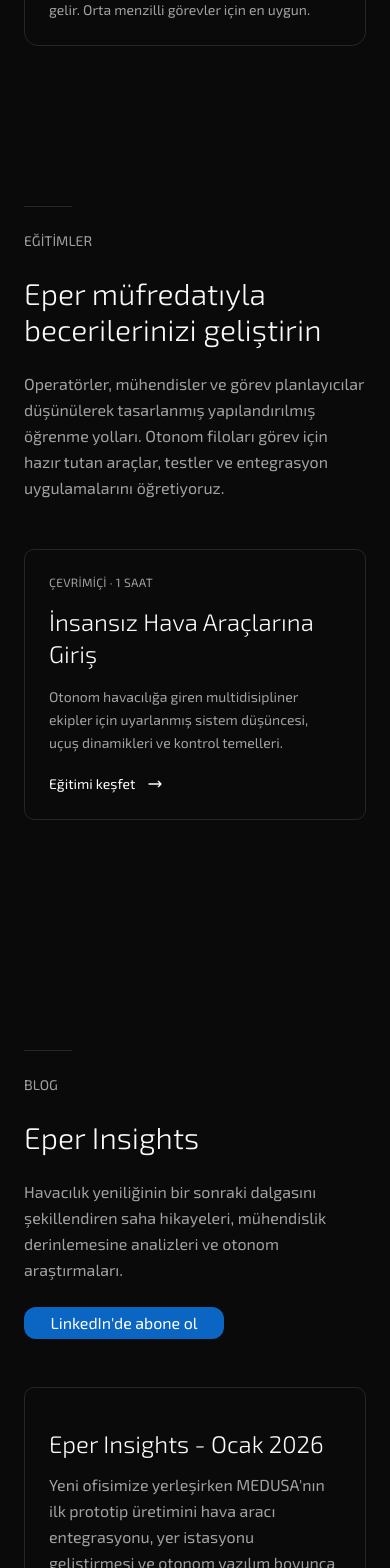
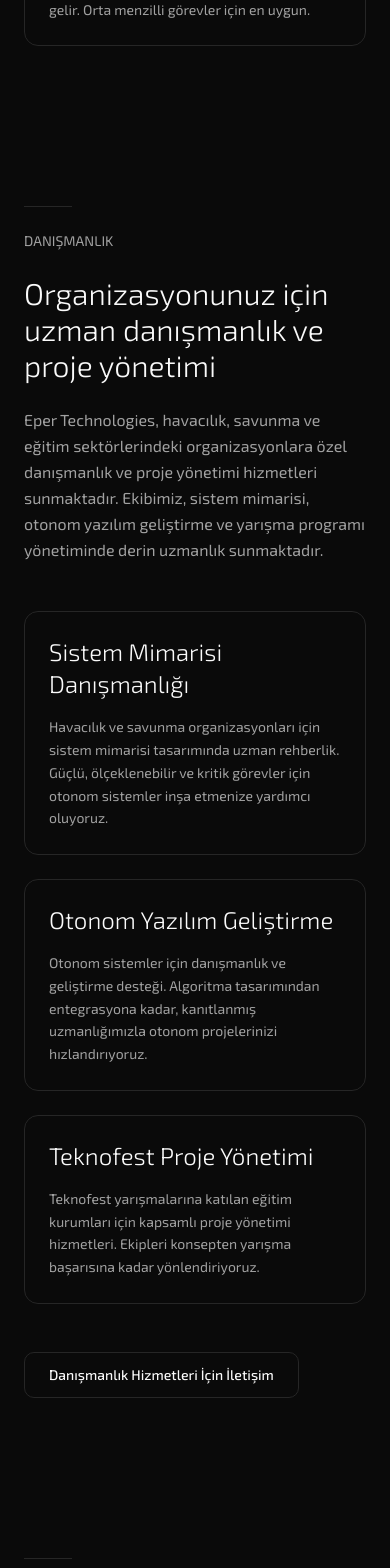
Before and after one commit to cengizhandogan-source/EperTechnologies, a Next.js app: page /tr in a window 390 px wide. Shown: the part 2700-4268 px from the top of the page. Built offline with nearby package versions, Linux system fonts and the light colour scheme.

Commit message:
added services section

```diff
--- a/app/[locale]/page.tsx
+++ b/app/[locale]/page.tsx
@@ -16,8 +16,8 @@ export default function Home() {
     "hero",
     "mission",
     "technologies",
+    "consulting",
     "courses",
-    "publications",
     "blog",
     "team",
     "careers",
@@ -28,6 +28,7 @@ export default function Home() {
   const sectors = Object.values(t.raw('home.hero.sectors'))
   const teamMembers = t.raw('home.team.members')
   const technologyPrograms = t.raw('home.technologies.programs')
+  const consultingServices = t.raw('home.consulting.services')
   const blogPosts = t.raw('home.blog.posts')
   const courses = t.raw('home.courses.list')
 
@@ -192,7 +193,41 @@ export default function Home() {
             </div>
           </div>
         </section>
-        <section id="courses" ref={(el) => (sectionsRef.current[3] = el)} className="min-h-screen py-20 sm:py-32 opacity-0">
+
+        <section id="consulting" ref={(el) => (sectionsRef.current[3] = el)} className="min-h-screen py-20 sm:py-32 opacity-0">
+          <div className="space-y-12 sm:space-y-16">
+            <div className="space-y-6 max-w-3xl">
+              <div className="h-px w-12 bg-border" aria-hidden="true"></div>
+              <div className="text-sm text-muted-foreground font-mono">{t('home.consulting.label')}</div>
+              <h2 className="text-3xl sm:text-4xl font-light">{t('home.consulting.title')}</h2>
+              <p className="text-muted-foreground leading-relaxed">
+                {t('home.consulting.description')}
+              </p>
+            </div>
+
+            <div className="grid grid-cols-1 sm:grid-cols-2 lg:grid-cols-3 gap-6 sm:gap-10">
+              {consultingServices.map((service) => (
+                <article
+                  key={service.title}
+                  className="border border-border rounded-xl p-6 sm:p-8 transition-all duration-500 hover:border-muted-foreground/60 hover:-translate-y-1"
+                >
+                  <h3 className="text-2xl font-light text-foreground">{service.title}</h3>
+                  <p className="mt-4 text-sm text-muted-foreground leading-relaxed">{service.description}</p>
+                </article>
+              ))}
+            </div>
+
+            <div className="flex justify-start">
+              <a
+                href="mailto:info@eperteknoloji.com"
+                className="inline-flex items-center px-6 py-3 border border-border rounded-lg text-sm font-medium text-foreground transition-all duration-300 hover:border-muted-foreground hover:bg-muted/50"
+              >
+                {t('home.consulting.cta')}
+              </a>
+            </div>
+          </div>
+        </section>
+        <section id="courses" ref={(el) => (sectionsRef.current[4] = el)} className="min-h-screen py-20 sm:py-32 opacity-0">
           <div className="space-y-12 sm:space-y-16">
             <div className="space-y-6 max-w-3xl">
               <div className="h-px w-12 bg-border" aria-hidden="true"></div>
@@ -275,7 +310,7 @@ export default function Home() {
           </div>
         </section> */}
 
-        <section id="blog" ref={(el) => (sectionsRef.current[5] = el)} className="min-h-screen py-20 sm:py-32 opacity-0">
+        <section id="blog" ref={(el) => (sectionsRef.current[6] = el)} className="min-h-screen py-20 sm:py-32 opacity-0">
           <div className="space-y-12 sm:space-y-16">
             <div className="space-y-6 max-w-3xl">
               <div className="h-px w-12 bg-border" aria-hidden="true"></div>
@@ -329,7 +364,7 @@ export default function Home() {
           </div>
         </section>
 
-        <section id="team" ref={(el) => (sectionsRef.current[6] = el)} className="min-h-screen py-20 sm:py-32 opacity-0">
+        <section id="team" ref={(el) => (sectionsRef.current[7] = el)} className="min-h-screen py-20 sm:py-32 opacity-0">
           <div className="space-y-12 sm:space-y-16">
             <div className="space-y-6 max-w-3xl">
               <div className="h-px w-12 bg-border" aria-hidden="true"></div>
@@ -354,7 +389,7 @@ export default function Home() {
           </div>
         </section>
 
-        <section id="careers" ref={(el) => (sectionsRef.current[7] = el)} className="py-20 sm:py-32 opacity-0">
+        <section id="careers" ref={(el) => (sectionsRef.current[8] = el)} className="py-20 sm:py-32 opacity-0">
           <div className="space-y-12 sm:space-y-16">
             <div className="space-y-6 max-w-3xl">
               <div className="h-px w-12 bg-border" aria-hidden="true"></div>
@@ -398,7 +433,7 @@ export default function Home() {
           </div>
         </section>
 
-        <section id="partners" ref={(el) => (sectionsRef.current[8] = el)} className="py-20 sm:py-32 opacity-0">
+        <section id="partners" ref={(el) => (sectionsRef.current[9] = el)} className="py-20 sm:py-32 opacity-0">
           <div className="space-y-6 sm:space-y-8 max-w-3xl">
             <div className="h-px w-12 bg-border" aria-hidden="true"></div>
             <div className="text-sm text-muted-foreground font-mono">{t('home.partners.label')}</div>
@@ -409,7 +444,7 @@ export default function Home() {
           </div>
         </section>
 
-        <section id="contact" ref={(el) => (sectionsRef.current[9] = el)} className="py-20 sm:py-32 opacity-0">
+        <section id="contact" ref={(el) => (sectionsRef.current[10] = el)} className="py-20 sm:py-32 opacity-0">
           <div className="space-y-6 sm:space-y-8">
             <div className="h-px w-12 bg-border" aria-hidden="true"></div>
             <div className="text-sm text-muted-foreground font-mono uppercase tracking-wide">{t('home.contact.label')}</div>
@@ -516,11 +551,63 @@ export default function Home() {
               </div>
 
               <div className="flex flex-wrap items-center gap-4 text-sm text-muted-foreground">
+                <button
+                  onClick={() => document.getElementById('mission')?.scrollIntoView({ behavior: "smooth" })}
+                  className="hover:text-foreground transition-colors duration-300"
+                  type="button"
+                >
+                  {t('common.nav.mission')}
+                </button>
+                <button
+                  onClick={() => document.getElementById('technologies')?.scrollIntoView({ behavior: "smooth" })}
+                  className="hover:text-foreground transition-colors duration-300"
+                  type="button"
+                >
+                  {t('common.nav.technologies')}
+                </button>
+                <button
+                  onClick={() => document.getElementById('courses')?.scrollIntoView({ behavior: "smooth" })}
+                  className="hover:text-foreground transition-colors duration-300"
+                  type="button"
+                >
+                  {t('common.nav.courses')}
+                </button>
+                <button
+                  onClick={() => document.getElementById('blog')?.scrollIntoView({ behavior: "smooth" })}
+                  className="hover:text-foreground transition-colors duration-300"
+                  type="button"
+                >
+                  {t('common.nav.blog')}
+                </button>
+                <button
+                  onClick={() => document.getElementById('team')?.scrollIntoView({ behavior: "smooth" })}
+                  className="hover:text-foreground transition-colors duration-300"
+                  type="button"
+                >
+                  {t('common.nav.team')}
+                </button>
+                <Link href="/careers" className="hover:text-foreground transition-colors duration-300">
+                  {t('common.nav.careers')}
+                </Link>
+                <button
+                  onClick={() => document.getElementById('partners')?.scrollIntoView({ behavior: "smooth" })}
+                  className="hover:text-foreground transition-colors duration-300"
+                  type="button"
+                >
+                  {t('common.nav.partners')}
+                </button>
+                <button
+                  onClick={() => document.getElementById('contact')?.scrollIntoView({ behavior: "smooth" })}
+                  className="hover:text-foreground transition-colors duration-300"
+                  type="button"
+                >
+                  {t('common.nav.contact')}
+                </button>
                 <Link href="/privacy" className="hover:text-foreground transition-colors duration-300">
                   {t('common.footer.privacy')}
                 </Link>
-                <Link href="mailto:info@eperteknoloji.com" className="hover:text-foreground transition-colors duration-300">
-                  {t('common.footer.contactLink')}
+                <Link href="/workplace-policy" className="hover:text-foreground transition-colors duration-300">
+                  {t('common.footer.workplacePolicy')}
                 </Link>
                 <Link
                   href="/Eper%20Teknoloji_Kurumsal_Kimlik.pdf"
--- a/messages/en.json
+++ b/messages/en.json
@@ -7,6 +7,7 @@
     "nav": {
       "mission": "MISSION",
       "technologies": "TECHNOLOGIES",
+      "consulting": "SERVICES",
       "courses": "COURSES",
       "publications": "PUBLICATIONS",
       "blog": "BLOG",
@@ -20,6 +21,7 @@
       "address": "Maltepe, Çırpıcı Yolu A Sk. No:1, 34010 Zeytinburnu/İstanbul Ofis: 604",
       "privacy": "Privacy",
       "contactLink": "Contact",
+      "workplacePolicy": "Workplace Policy",
       "brandGuidelines": "Brand Guidelines"
     },
     "actions": {
@@ -63,6 +65,26 @@
           "description": "Modular medium sized UAV. Carries design similarities with MEDUSA but without the parasite UAVs and increased control authority. Most suitable for medium ranged missions."
         }
       ]
+    },
+    "consulting": {
+      "label": "CONSULTING",
+      "title": "Expert consulting and project management for your organization",
+      "description": "Eper Technologies provides specialized consulting and project management services to organizations across aerospace, defense, and education sectors. Our team brings deep expertise in system architecture, autonomy software development, and competition program management.",
+      "services": [
+        {
+          "title": "System Architecture Consulting",
+          "description": "Expert guidance on system architecture design for aerospace and defense organizations. We help you build robust, scalable, and mission-critical autonomous systems."
+        },
+        {
+          "title": "Autonomy Software Development",
+          "description": "Consulting and development support for autonomous systems. From algorithm design to integration, we accelerate your autonomy projects with proven expertise."
+        },
+        {
+          "title": "Teknofest Project Management",
+          "description": "Comprehensive project management services for educational institutions participating in Teknofest competitions. We guide teams from concept to competition success."
+        }
+      ],
+      "cta": "Contact for Consulting Services"
     },
     "courses": {
       "label": "COURSES",
@@ -261,5 +283,11 @@
   "notFound": {
     "title": "Page Not Found",
     "description": "Sorry, we can't find the page you're looking for."
+  },
+  "workplacePolicy": {
+    "title": "Workplace Policy",
+    "subtitle": "On-Site Work Policy at Eper Technologies",
+    "content": "On-site work at Eper Technology means all technical staff must perform their duties physically at company facilities. Remote or hybrid arrangements are not standard. The policy aims for efficient collaboration and faster hardware iteration.",
+    "backToHome": "Back to homepage"
   }
 }
--- a/messages/tr.json
+++ b/messages/tr.json
@@ -7,6 +7,7 @@
     "nav": {
       "mission": "MİSYON",
       "technologies": "TEKNOLOJİLER",
+      "consulting": "HİZMETLER",
       "courses": "EĞİTİMLER",
       "publications": "YAYINLAR",
       "blog": "BLOG",
@@ -20,6 +21,7 @@
       "address": "Maltepe, Çırpıcı Yolu A Sk. No:1, 34010 Zeytinburnu/İstanbul Ofis: 604",
       "privacy": "Gizlilik",
       "contactLink": "İletişim",
+      "workplacePolicy": "Çalışma Politikası",
       "brandGuidelines": "Marka Rehberi"
     },
     "actions": {
@@ -63,6 +65,26 @@
           "description": "Modüler orta boy İHA. MEDUSA ile tasarım benzerlikleri taşır ancak parazit İHA'lar olmadan ve artırılmış kontrol otoritesiyle gelir. Orta menzilli görevler için en uygun."
         }
       ]
+    },
+    "consulting": {
+      "label": "DANIŞMANLIK",
+      "title": "Organizasyonunuz için uzman danışmanlık ve proje yönetimi",
+      "description": "Eper Technologies, havacılık, savunma ve eğitim sektörlerindeki organizasyonlara özel danışmanlık ve proje yönetimi hizmetleri sunmaktadır. Ekibimiz, sistem mimarisi, otonom yazılım geliştirme ve yarışma programı yönetiminde derin uzmanlık sunmaktadır.",
+      "services": [
+        {
+          "title": "Sistem Mimarisi Danışmanlığı",
+          "description": "Havacılık ve savunma organizasyonları için sistem mimarisi tasarımında uzman rehberlik. Güçlü, ölçeklenebilir ve kritik görevler için otonom sistemler inşa etmenize yardımcı oluyoruz."
+        },
+        {
+          "title": "Otonom Yazılım Geliştirme",
+          "description": "Otonom sistemler için danışmanlık ve geliştirme desteği. Algoritma tasarımından entegrasyona kadar, kanıtlanmış uzmanlığımızla otonom projelerinizi hızlandırıyoruz."
+        },
+        {
+          "title": "Teknofest Proje Yönetimi",
+          "description": "Teknofest yarışmalarına katılan eğitim kurumları için kapsamlı proje yönetimi hizmetleri. Ekipleri konsepten yarışma başarısına kadar yönlendiriyoruz."
+        }
+      ],
+      "cta": "Danışmanlık Hizmetleri İçin İletişim"
     },
     "courses": {
       "label": "EĞİTİMLER",
@@ -261,5 +283,11 @@
   "notFound": {
     "title": "Sayfa Bulunamadı",
     "description": "Üzgünüz, aradığınız sayfayı bulamıyoruz."
+  },
+  "workplacePolicy": {
+    "title": "Çalışma Politikası",
+    "subtitle": "Eper Technologies'de Yerinde Çalışma Politikası",
+    "content": "Eper Technology'de yerinde çalışma, tüm teknik personelin görevlerini şirket tesislerinde fiziksel olarak yerine getirmesi anlamına gelir. Uzaktan veya hibrit düzenlemeler standart değildir. Politika, verimli işbirliğini ve daha hızlı donanım yinelemesini amaçlar.",
+    "backToHome": "Ana sayfaya dön"
   }
 }
```
Also changed, not shown: app/[locale]/workplace-policy/page.tsx (added, +34 -0 lines).
